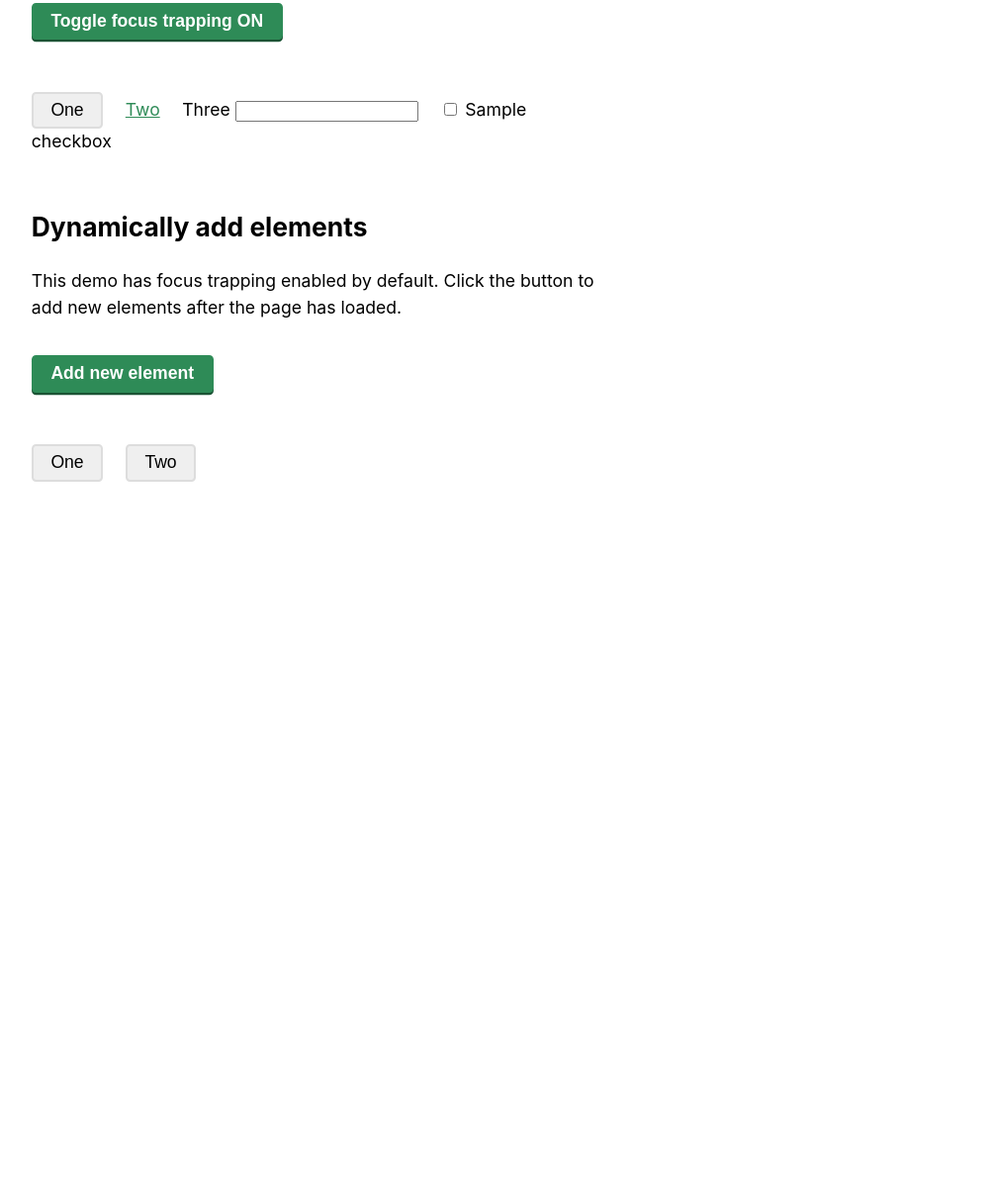
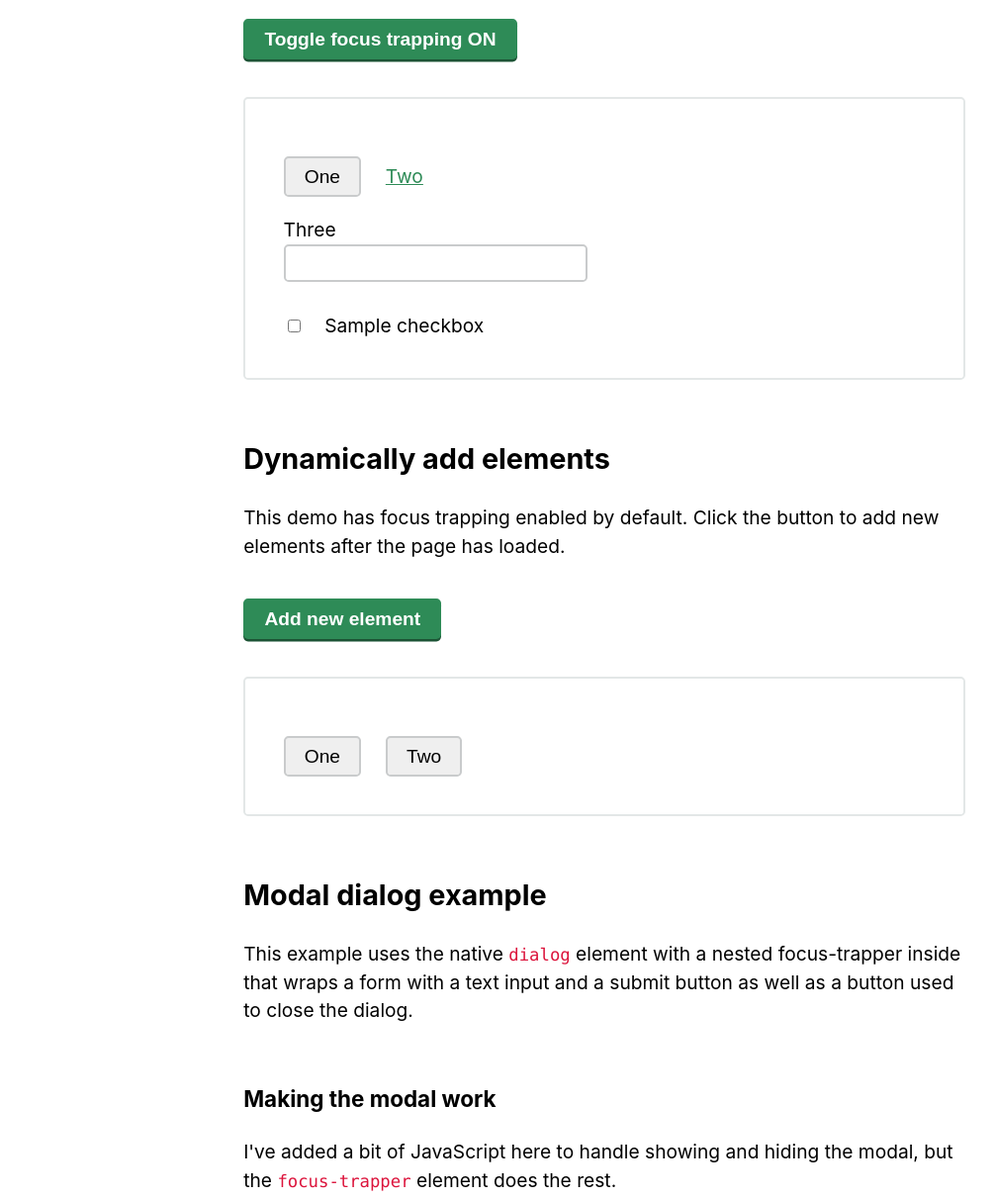
Before and after one commit to levimcg/focus-trapper, a website: page src/index.html in a window 1280 px wide. Shown: the part 269-1480 px from the top of the page at 99% size, without its empty margins (29-1036 px from the left). Before the commit the page ends 922 px from the top, so only its background shows below. Drawn offline with Linux system fonts and the light colour scheme.

Commit message:
Added modal dialog example

```diff
--- a/src/index.html
+++ b/src/index.html
@@ -11,17 +11,22 @@
     }
 
     html {
-      font-size: 110%;
+      font-size: 120%;
     }
 
     body {
       font-family: -apple-system, BlinkMacSystemFont, 'Segoe UI', Roboto, Oxygen, Ubuntu, Cantarell, 'Open Sans', 'Helvetica Neue', sans-serif;
       line-height: 1.5;
-      max-width: 40rem;
+      max-width: 44rem;
+      margin: 0 auto;
       padding-top: 2rem;
       padding-right: 3rem;
       padding-bottom: 9rem;
       padding-left: 3rem;
+    }
+
+    p {
+      margin-top: 1rem;
     }
 
     a {
@@ -32,7 +37,8 @@
       margin-top: 0;
     }
 
-    h2 {
+    h2,
+    h3 {
       margin-top: 3rem;
     }
 
@@ -46,12 +52,40 @@
       font-size: 1rem;
       background-color: none;
       border-radius: .25rem;
-      border: 2px solid #dddddd;
+      border: 2px solid #c9cbcc;
       height: 2.125rem;
       padding-right: 1rem;
       padding-left: 1rem;
       line-height: 1.1;
       cursor: pointer;
+    }
+
+    button[aria-pressed="true"] {
+      background-color: rgb(27, 83, 52);
+      box-shadow: none;
+      border-color: rgb(27, 83, 52);
+    }
+
+    *:focus {
+      outline: 2px dashed seagreen;
+      outline-offset: 4px;
+    }
+
+    dialog {
+      padding: 3rem 2rem;
+      width: 100%;
+      max-width: 24rem;
+      border: none;
+      border-radius: .25rem;
+    }
+
+    input[type="text"] {
+      height: 2rem;
+      border: 2px solid #c9cbcc;
+      border-radius: .25rem;
+      display: block;
+      width: 100%;
+      max-width: 16rem;
     }
 
     .button-primary {
@@ -62,28 +96,31 @@
       font-weight: 700;
     }
 
-    button[aria-pressed="true"] {
-      background-color: rgb(27, 83, 52);
-      box-shadow: none;
-      border-color: rgb(27, 83, 52);
+    .button-close {
+      position: absolute;
+      top: 0;
+      right: 0;
     }
 
-    *:focus {
-      outline: none;
+    focus-trapper > * {
+      margin-top: 1rem;
+      margin-right: 1rem;
     }
 
-    *:focus-visible {
-      outline: 2px dashed seagreen;
-      outline-offset: 4px;
+    .example {
+      margin-top: 2rem;
+      border: 2px solid #e3e7e7;
+      border-radius: .25rem;
+      padding: 2rem;
     }
 
     .demo-item {
       margin-top: 2rem;
     }
 
-    focus-trapper > * {
+    .form-control {
       margin-top: 1rem;
-      margin-right: 1rem;
+      margin-bottom: 1rem;
     }
   </style>
 </head>
@@ -103,18 +140,16 @@
         Toggle focus trapping ON
       </button>
     </div>
-    <div class="demo-item">
+    <div class="example">
       <focus-trapper id="one">
         <button>One</button>
         <a href="#">Two</a>
-        <span>
+        <div class="form-control">
           <label for="text-one">Three</label>
           <input id="text-one" type="text">
-        </span>
-        <span>
-          <input id="check-one" type="checkbox">
-          <label for="check-one">Sample checkbox</label>
-        </span>
+        </div>
+        <input id="check-one" type="checkbox">
+        <label for="check-one">Sample checkbox</label>
       </focus-trapper>
     </div>
 
@@ -123,16 +158,58 @@
     <div class="demo-item">
       <button class="button-primary" type="button" id="add-button">Add new element</button>
     </div>
-    <div class="demo-item">
+    <div class="example">
       <focus-trapper id="two" trapped>
         <button type="button">One</button>
         <button type="button">Two</button>
       </focus-trapper>
     </div>
+
+    <h2>Modal dialog example</h2>
+    <p>This example uses the native <code>dialog</code> element with a nested focus-trapper inside that wraps a form with a text input and a submit button as well as a button used to close the dialog.</p>
+
+    <h3>Making the modal work</h3>
+    <p>I've added a bit of JavaScript here to handle showing and hiding the modal, but the <code>focus-trapper</code> element does the rest.</p>
+    <div class="example">
+      <button class="button-primary" id="show-modal">Show modal</button>
+      <dialog>
+        <focus-trapper trapped>
+          <form action="">
+            <div class="form-control">
+              <label for="name">Name</label>
+              <input id="name" type="text">
+            </div>
+            <button class="button-primary" type="button">Submit</button>
+          </form>
+          <button class="button-close" id="hide-modal" type="button">Close</button>
+        </focus-trapper>
+      </dialog>
+    </div>
+
+    <p>With the <code>trapped</code> attribute added, the focus-trapper element will cycle focus from first to last focusable element in the dialog and vice versa. This keeps focus contained in the dialog per the requirements laid out in the <a href="https://www.w3.org/TR/wai-aria-practices-1.1/#keyboard-interaction-7" target="_blank">ARIA Authoring Practices</a>.</p>
   </main>
   <script type="module">
     import FocusTrapper from './FocusTrapper.js';
     customElements.define('focus-trapper', FocusTrapper);
+
+    // Modal dialog example
+    (function() {
+      const showButton = document.getElementById('show-modal');
+      const hideButton = document.getElementById('hide-modal');
+      const modal = document.querySelector('dialog');
+      let activeButton = null;
+
+      showButton.addEventListener('click', function() {
+        activeButton = document.activeElement;
+        console.log(activeButton);
+        modal.showModal();
+      });
+
+      hideButton.addEventListener('click', function() {
+        modal.close();
+        activeButton.focus();
+      });
+    })();
 
     const addButton = document.getElementById('add-button');
 
```
